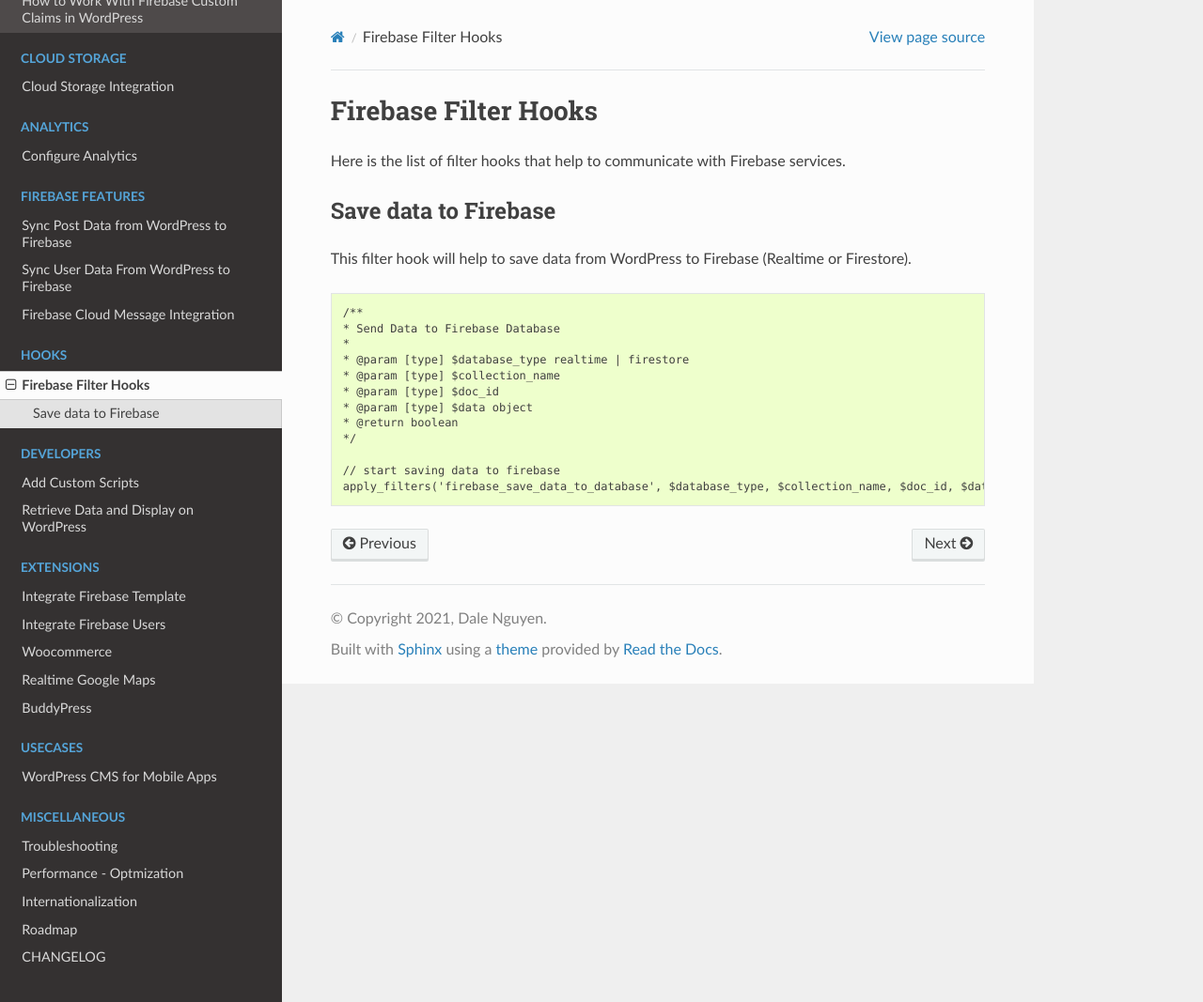
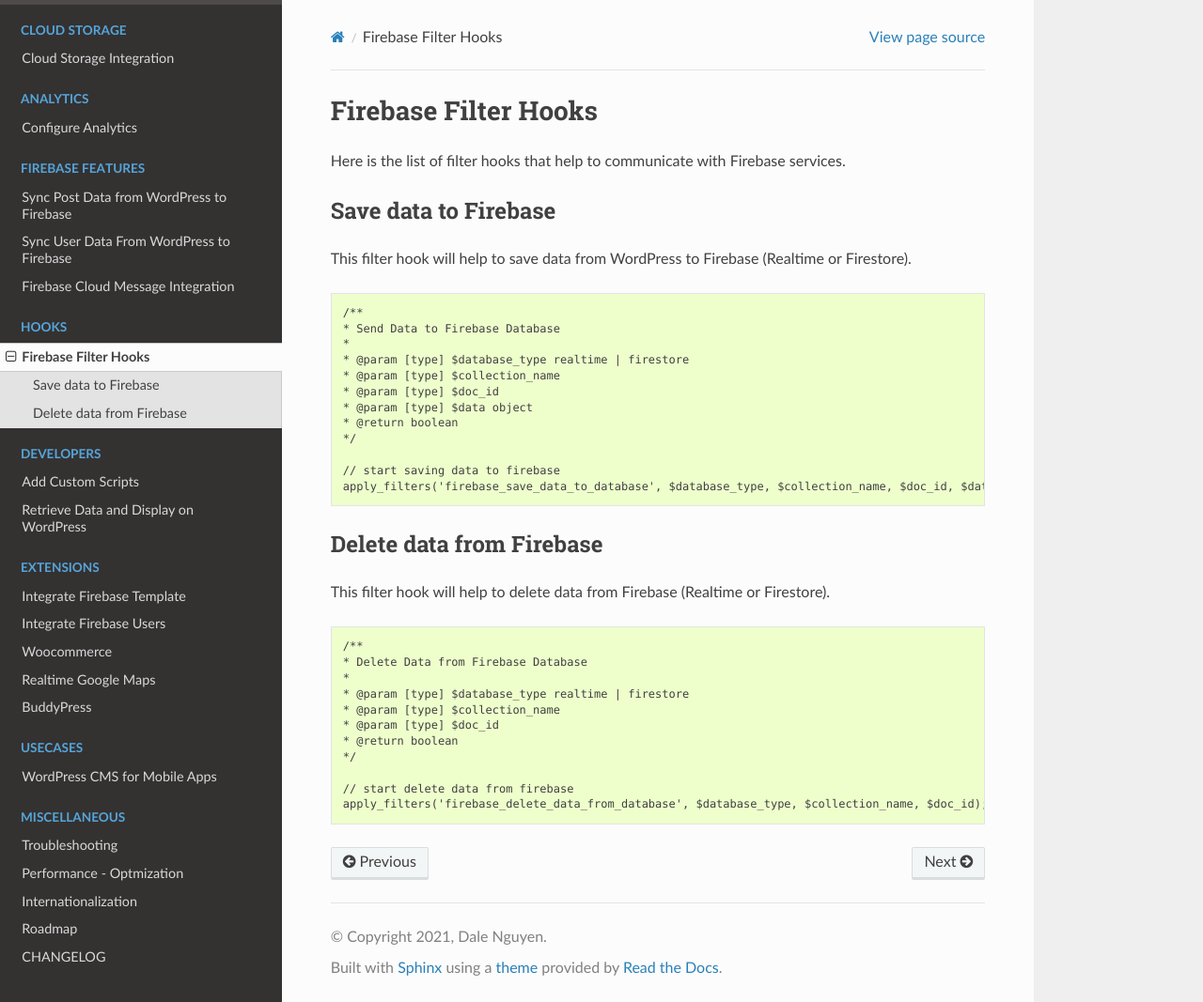
Before and after one commit to dalenguyen/firebase-wordpress-docs, a Sphinx documentation site: the page built from docs/hooks/filters.rst, in a window 1280 px wide and 1067 px high. Shown: the whole window at 94% size. Built offline with Sphinx 7.4.7 and the Read the Docs theme 2.0.0, drawn with Linux system fonts in a browser that asks for light colours.

Commit message:
Updated guide for Firebase WordPress functions v0.16.0

```diff
--- a/docs/conf.py
+++ b/docs/conf.py
@@ -22,7 +22,7 @@
 author = u'Dale Nguyen'
 
 # The short X.Y version
-version = '1.15.0'
+version = '1.16.0'
 release = version
 
 # -- General configuration ---------------------------------------------------
--- a/docs/hooks/filters.rst
+++ b/docs/hooks/filters.rst
@@ -23,3 +23,23 @@
 
     // start saving data to firebase
     apply_filters('firebase_save_data_to_database', $database_type, $collection_name, $doc_id, $data);
+
+Delete data from Firebase
+----------------------------------
+
+This filter hook will help to delete data from Firebase (Realtime or Firestore).
+
+
+.. code-block:: php
+
+    /**
+    * Delete Data from Firebase Database
+    *
+    * @param [type] $database_type realtime | firestore
+    * @param [type] $collection_name
+    * @param [type] $doc_id
+    * @return boolean
+    */
+
+    // start delete data from firebase
+    apply_filters('firebase_delete_data_from_database', $database_type, $collection_name, $doc_id);
--- a/docs/index.rst
+++ b/docs/index.rst
@@ -4,7 +4,7 @@
 .. meta::
    :description lang=en: Guide on how to integrate Firebase to WordPress.
 
-Last updated: Jan 30, 2021
+Last updated: Feb 20, 2021
 
 .. raw:: html
 
@@ -47,8 +47,8 @@
 Products
 -----------
 
-- `Integrate Firebase PRO <https://firebase.dalenguyen.me/>`_ - `v2.3.1`
-- `Firebase WordPress Functions <https://firebase-wordpress-docs.readthedocs.io/en/latest/intro/cloud-functions-deployment.html>`_ - `v0.18.0` (bundle with PRO plugin)
+- `Integrate Firebase PRO <https://firebase.dalenguyen.me/>`_ - `v2.4.0`
+- `Firebase WordPress Functions <https://firebase-wordpress-docs.readthedocs.io/en/latest/intro/cloud-functions-deployment.html>`_ - `v0.19.0` (bundle with PRO plugin)
 - `Integrate Firebase Woocommerce <https://firebase-wordpress-docs.readthedocs.io/en/latest/extensions/woocommerce.html>`_ - `v1.6.0` (Extension)
 - `Integrate Firebase Users <https://firebase-wordpress-docs.readthedocs.io/en/latest/extensions/firebase-users.html>`_ - `v1.0.0` (Extension)
 - `Integrate Firebase Template <https://firebase-wordpress-docs.readthedocs.io/en/latest/extensions/firebase-template.html>`_ - `v1.0.0` (Extension)
```
Also changed, not shown: docs/database/save-data-realtime-firestore.rst (+8 -0 lines), docs/firebase/post-to-firebase.rst (+7 -0 lines), docs/misc/changelog.rst (+20 -0 lines).
